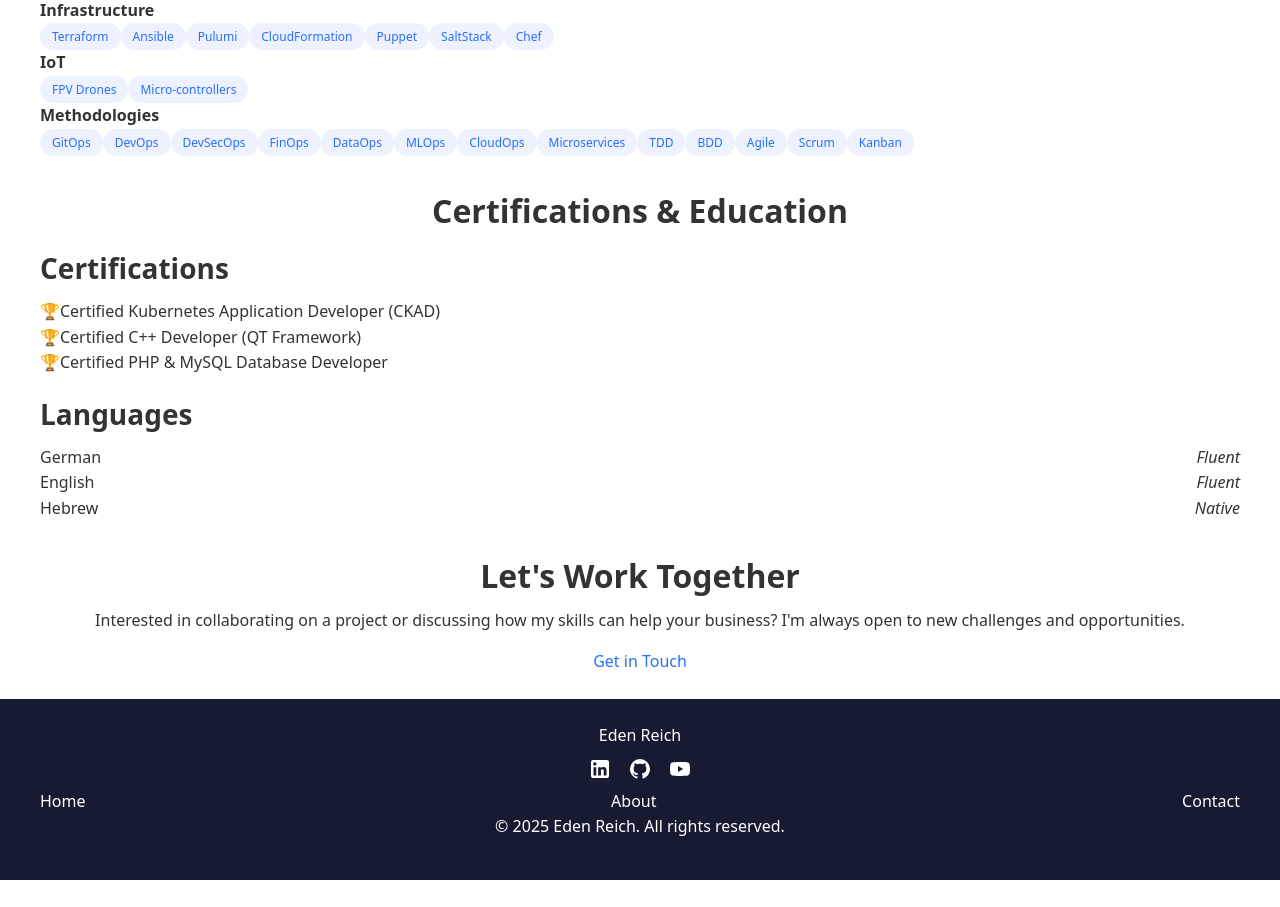
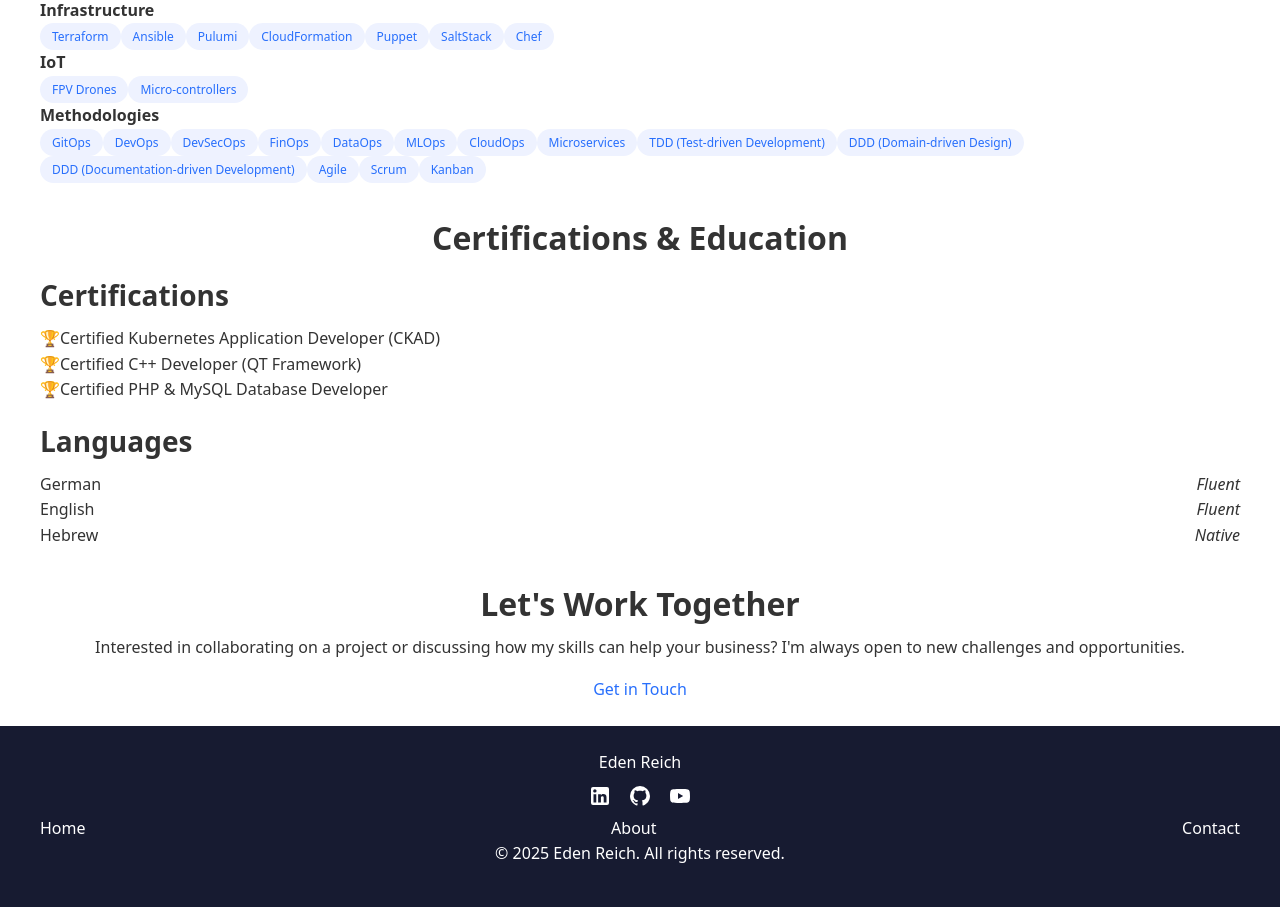
Before and after one commit to edenreich/engineering-blog, a Next.js app: page /about in a window 1280 px wide. Shown: the part 2660-3567 px from the top of the page. Before the commit the page ends 3540 px from the top, so only its background shows below. Built offline with nearby package versions, Linux system fonts and the light colour scheme.

Commit message:
fix: Update methodologies list to include expanded definitions for TDD and DDD
Signed-off-by: Eden Reich <eden.reich@gmail.com>

```diff
--- a/app/about/page.tsx
+++ b/app/about/page.tsx
@@ -42,7 +42,7 @@
     "CI/CD": ["GitHub Actions", "GitLab CI", "Jenkins", "Bitbucket Pipelines", "ArgoCD"],
     "Infrastructure": ["Terraform", "Ansible", "Pulumi", "CloudFormation", "Puppet", "SaltStack", "Chef"],
     "IoT": ["FPV Drones", "Micro-controllers"],
-    "Methodologies": ["GitOps", "DevOps", "DevSecOps", "FinOps", "DataOps", "MLOps", "CloudOps", "Microservices", "TDD", "BDD", "Agile", "Scrum", "Kanban"]
+    "Methodologies": ["GitOps", "DevOps", "DevSecOps", "FinOps", "DataOps", "MLOps", "CloudOps", "Microservices", "TDD (Test-driven Development)", "DDD (Domain-driven Design)", "DDD (Documentation-driven Development)", "Agile", "Scrum", "Kanban"]
   };
 
   return (
```
